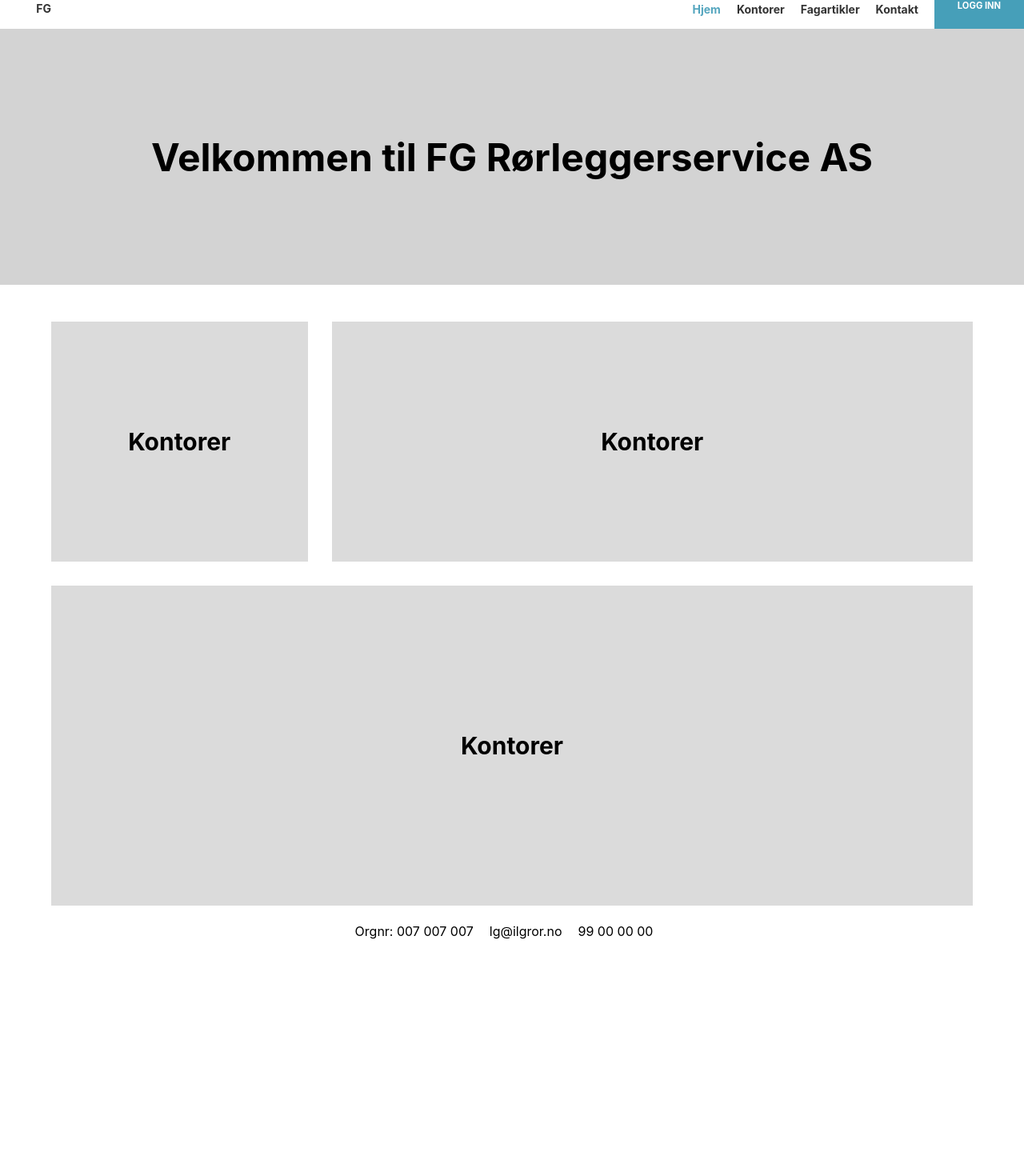
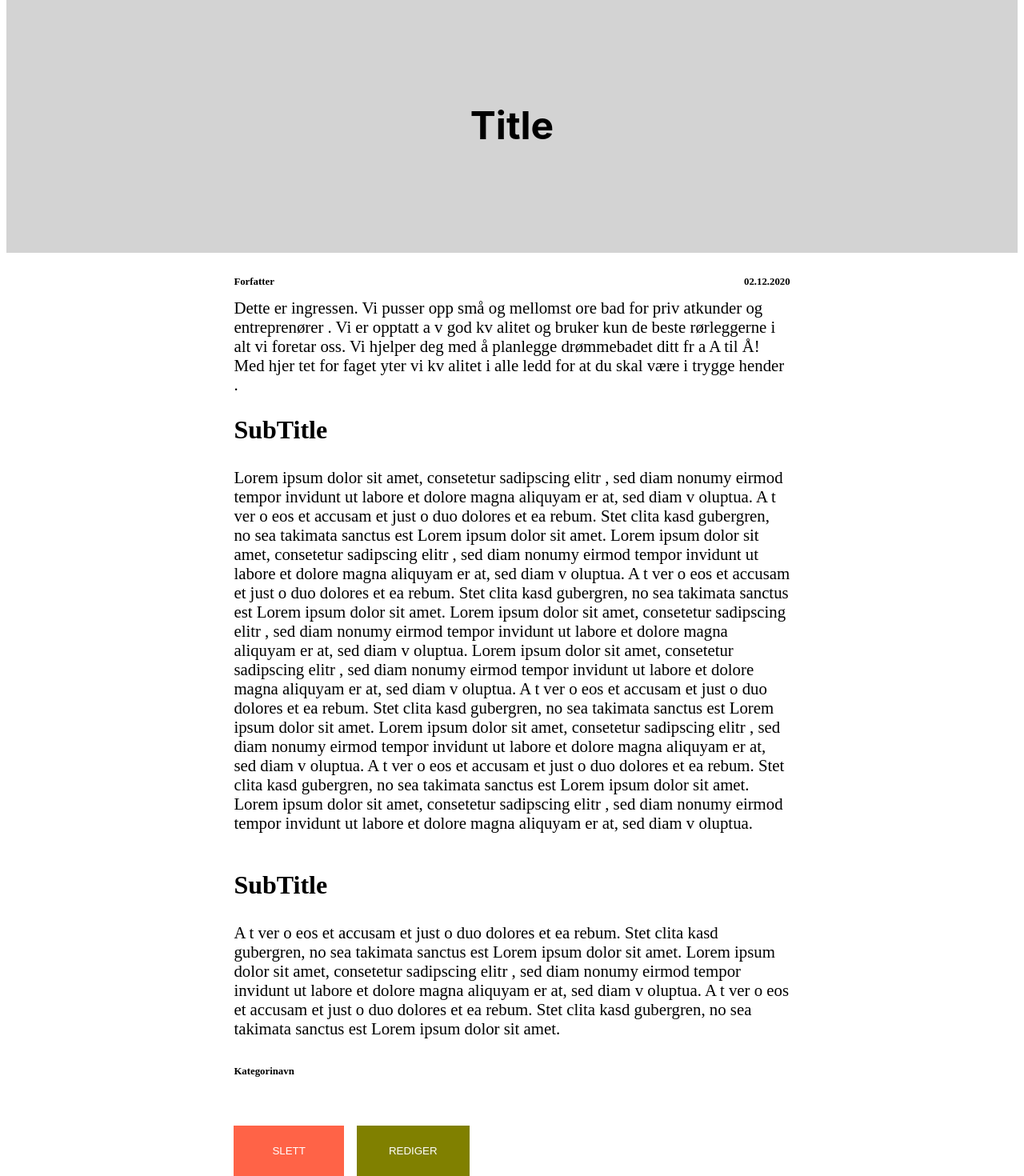
Before and after one commit to blendimaliqi/Fullstack-React-Webpage, a React app in the folder client/: page / in a window 1280 px wide. Shown: the part 12-1482 px from the top of the page at 80% size. Before the commit the page ends 1208 px from the top, so only its background shows below. Built offline with nearby package versions, Linux system fonts and the light colour scheme.

Commit message:
laget designet for artikkel design siden

```diff
--- a/client/App.jsx
+++ b/client/App.jsx
@@ -2,10 +2,12 @@ import React from 'react';
 import { ThemeProvider, CSSReset } from '@chakra-ui/core';
 import customTheme from './src/styles/theme';
 import Routes from './src/routes/Routes';
+import ArticleDetails from './src/components/Article Details/ArticleDetails.jsx';
 
 const App = () => (
-<>
+/*<>
 <Routes />
-</>);
+</>*/
+<ArticleDetails />);
 
 export default App;
--- /dev/null
+++ b/client/src/components/Article Details/ArticleDetails.jsx
@@ -0,0 +1,141 @@
+import React, { useEffect, useState } from 'react';
+import styled from 'styled-components';
+import Banner from '../Banner.jsx';
+
+const Container = styled.article`
+  margin: 0 auto;
+  width: 55%;
+`;
+
+const Ingress = styled.section`
+  display: flex;
+  flex-direction: column;
+  font-size: 1.3rem;
+`;
+
+const SubTitleContainer = styled.section`
+  display: flex;
+  flex-direction: column;
+`;
+
+const SubTitle = styled.h2`
+  font-size: 2rem;
+  margin-bottom: 0.5rem;
+`;
+
+const SubTitleParagraph = styled.p`
+    font-size: 1.3rem;
+`;
+
+const AuthorDateContainer = styled.section`
+  display: flex;
+  flex-direction: row;
+  justify-content: space-between;
+`;
+
+const Author = styled.p`
+  font-size: 0.8rem;
+  font-weight: bold;
+`;
+
+const Date = styled.p`
+  font-size: 0.8rem;
+  font-weight: bold;
+`;
+
+const Category = styled.p`
+  font-size: 0.8rem;
+  font-weight: bold;
+`;
+
+const BtnContainer = styled.section`
+  display: flex;
+  flex-direction: row;
+  margin-top: 3rem;
+`;
+
+const DeleteBtn = styled.button`
+  color: white;
+  background-color: tomato;
+  padding: 1.5rem 3rem;
+  border: 0;
+  outline: none;
+  margin-right: 1rem;
+`;
+
+const EditBtn = styled.button`
+  color: white;
+  background-color: olive;
+  padding: 1.5rem 2.5rem;
+  border: 0;
+  outline: none;
+`;
+
+export const ArticleDetails = () => {
+  const [articles, setArticle] = useState('');
+
+  return (
+    <>
+      <Banner title="Title" />
+      <Container>
+        <Ingress>
+          <AuthorDateContainer>
+            <Author>Forfatter</Author>
+            <Date>02.12.2020</Date>
+          </AuthorDateContainer>
+          Dette er ingressen. Vi pusser opp små og mellomst ore bad for priv
+          atkunder og entreprenører . Vi er opptatt a v god kv alitet og bruker
+          kun de beste rørleggerne i alt vi foretar oss. Vi hjelper deg med å
+          planlegge drømmebadet ditt fr a A til Å! Med hjer tet for faget yter
+          vi kv alitet i alle ledd for at du skal være i trygge hender .
+        </Ingress>
+        <SubTitleContainer>
+          <SubTitle>SubTitle</SubTitle>
+          <SubTitleParagraph>
+            Lorem ipsum dolor sit amet, consetetur sadipscing elitr , sed diam
+            nonumy eirmod tempor invidunt ut labore et dolore magna aliquyam er
+            at, sed diam v oluptua. A t ver o eos et accusam et just o duo
+            dolores et ea rebum. Stet clita kasd gubergren, no sea takimata
+            sanctus est Lorem ipsum dolor sit amet. Lorem ipsum dolor sit amet,
+            consetetur sadipscing elitr , sed diam nonumy eirmod tempor invidunt
+            ut labore et dolore magna aliquyam er at, sed diam v oluptua. A t
+            ver o eos et accusam et just o duo dolores et ea rebum. Stet clita
+            kasd gubergren, no sea takimata sanctus est Lorem ipsum dolor sit
+            amet. Lorem ipsum dolor sit amet, consetetur sadipscing elitr , sed
+            diam nonumy eirmod tempor invidunt ut labore et dolore magna
+            aliquyam er at, sed diam v oluptua. Lorem ipsum dolor sit amet,
+            consetetur sadipscing elitr , sed diam nonumy eirmod tempor invidunt
+            ut labore et dolore magna aliquyam er at, sed diam v oluptua. A t
+            ver o eos et accusam et just o duo dolores et ea rebum. Stet clita
+            kasd gubergren, no sea takimata sanctus est Lorem ipsum dolor sit
+            amet. Lorem ipsum dolor sit amet, consetetur sadipscing elitr , sed
+            diam nonumy eirmod tempor invidunt ut labore et dolore magna
+            aliquyam er at, sed diam v oluptua. A t ver o eos et accusam et just
+            o duo dolores et ea rebum. Stet clita kasd gubergren, no sea
+            takimata sanctus est Lorem ipsum dolor sit amet. Lorem ipsum dolor
+            sit amet, consetetur sadipscing elitr , sed diam nonumy eirmod
+            tempor invidunt ut labore et dolore magna aliquyam er at, sed diam v
+            oluptua.
+          </SubTitleParagraph>
+          <SubTitle>SubTitle</SubTitle>
+          <SubTitleParagraph>
+            A t ver o eos et accusam et just o duo dolores et ea rebum. Stet
+            clita kasd gubergren, no sea takimata sanctus est Lorem ipsum dolor
+            sit amet. Lorem ipsum dolor sit amet, consetetur sadipscing elitr ,
+            sed diam nonumy eirmod tempor invidunt ut labore et dolore magna
+            aliquyam er at, sed diam v oluptua. A t ver o eos et accusam et just
+            o duo dolores et ea rebum. Stet clita kasd gubergren, no sea
+            takimata sanctus est Lorem ipsum dolor sit amet.
+          </SubTitleParagraph>
+          <Category>Kategorinavn</Category>
+        </SubTitleContainer>
+        <BtnContainer>
+          <DeleteBtn>SLETT</DeleteBtn>
+          <EditBtn>REDIGER</EditBtn>
+        </BtnContainer>
+      </Container>
+    </>
+  );
+};
+
+export default ArticleDetails;
```
